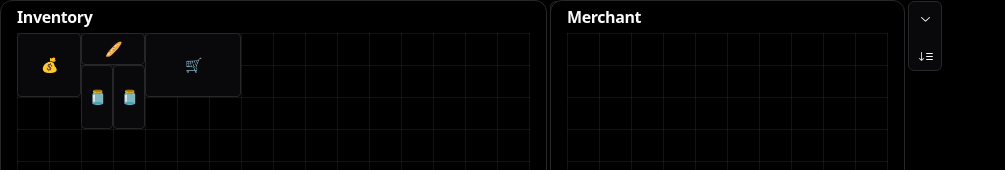
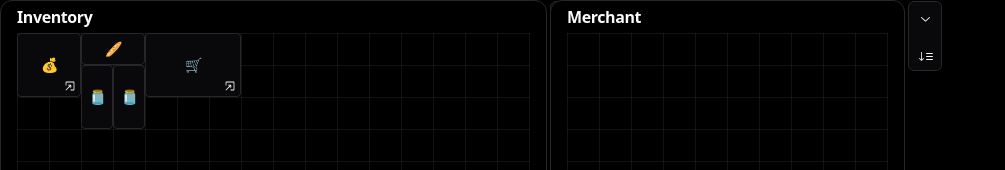
Before and after one commit to fenek-dev/rpg-board, a React (Vite) app: page / in a window 1280 px wide. Shown: the top 170 px of the page, without its empty margins (0-1005 px from the left). Built offline with nearby package versions, Linux system fonts and the light colour scheme.

Commit message:
badge for containers

```diff
--- a/src/shared/components/ui/badge.tsx
+++ b/src/shared/components/ui/badge.tsx
@@ -13,7 +13,7 @@ const badgeVariants = cva(
       variant: {
         default: 'border-transparent bg-primary text-primary-foreground shadow hover:bg-primary/80',
         destructive: 'border-transparent bg-destructive text-destructive-foreground shadow hover:bg-destructive/80',
-        outline: 'text-foreground',
+        outline: 'text-foreground border-input',
         secondary: 'border-transparent bg-secondary text-secondary-foreground hover:bg-secondary/80',
       },
     },
--- a/src/widgets/blocks/ui/containers/BasicContainer.tsx
+++ b/src/widgets/blocks/ui/containers/BasicContainer.tsx
@@ -1,7 +1,9 @@
+import { OpenInNewWindowIcon } from '@radix-ui/react-icons';
 import React, { useCallback } from 'react';
 import { useDispatch } from 'react-redux';
 
 import { Container } from '~/entities/extendable/containers';
+import { Badge } from '~/shared/components/ui/badge';
 import { Button, ButtonProps } from '~/shared/components/ui/button';
 import { addPopup } from '~/widgets/popups/store/popups.slice';
 
@@ -30,6 +32,9 @@ export const BasicContainer = React.memo(
     return (
       <Button onClick={handleOpenContainer} variant="outline" {...props} ref={ref}>
         {container.icon}
+        <span className="absolute bottom-1 right-1">
+          <OpenInNewWindowIcon className="h-3 w-3" />
+        </span>
       </Button>
     );
   })
```
